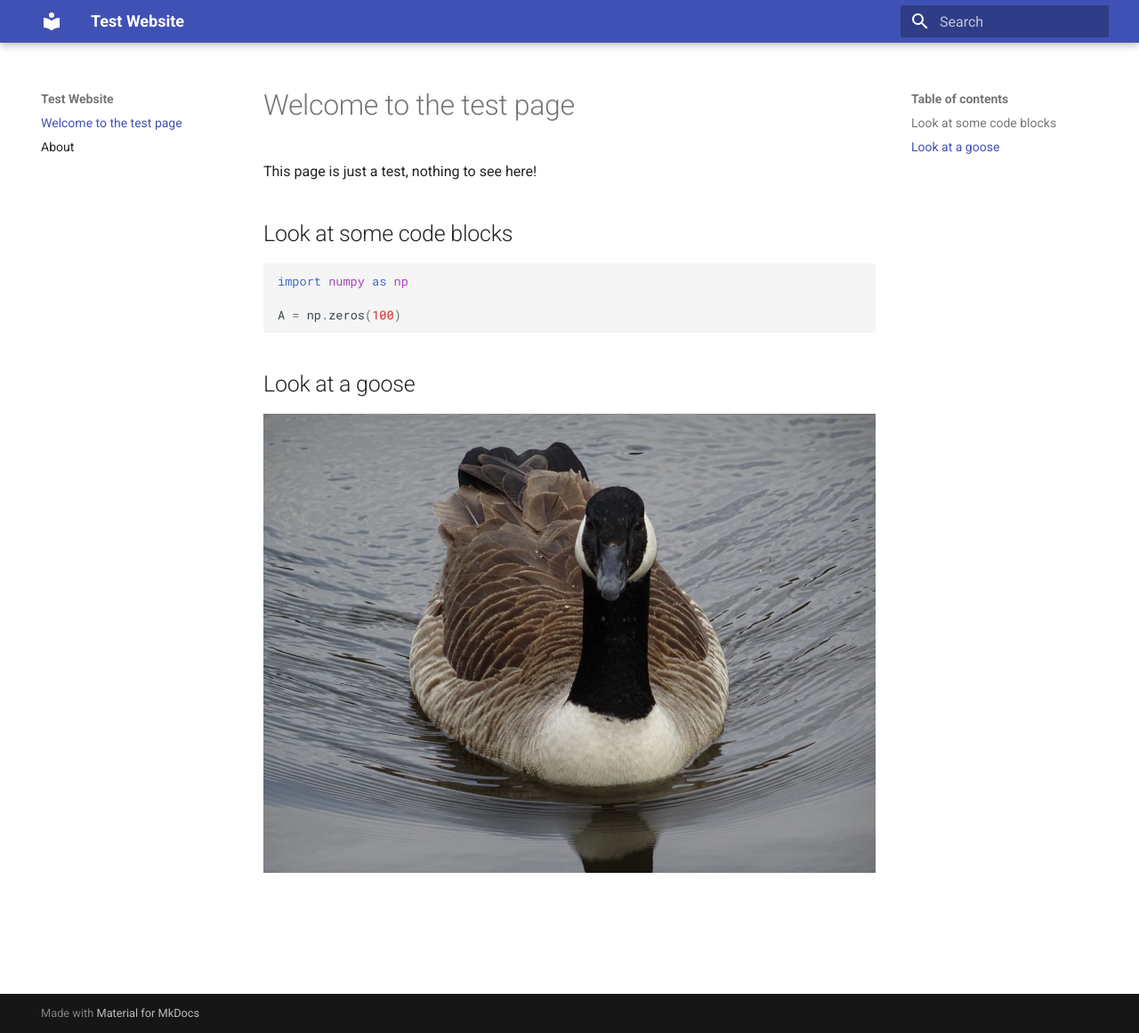
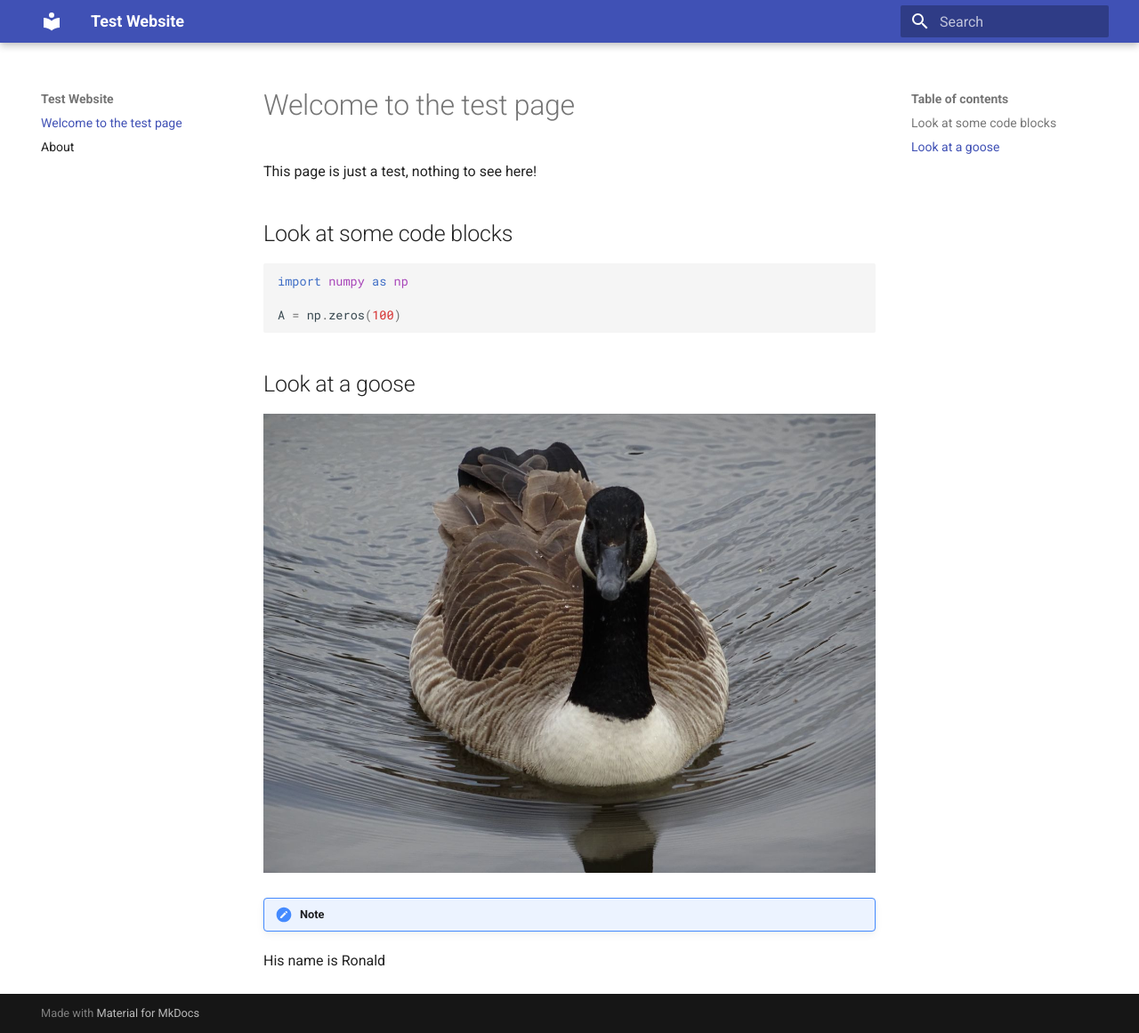
Before and after one commit to BarCharly/GithubPages_Test, an MkDocs documentation site: the page built from docs/index.md, in a window 1280 px wide and 1161 px high. Shown: the whole window at 89% size. Built offline with MkDocs 1.6.1 and Material for MkDocs 9.7.7, drawn with Linux system fonts in a browser that asks for light colours.

Commit message:
Update index.md

```diff
--- a/docs/index.md
+++ b/docs/index.md
@@ -13,3 +13,7 @@ A = np.zeros(100)
 ## Look at a goose
 
 ![goose](assets/goose.jpg)
+
+!!! note
+
+  His name is Ronald
```
